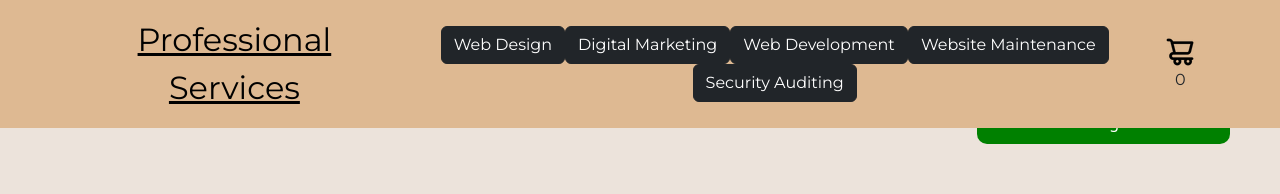
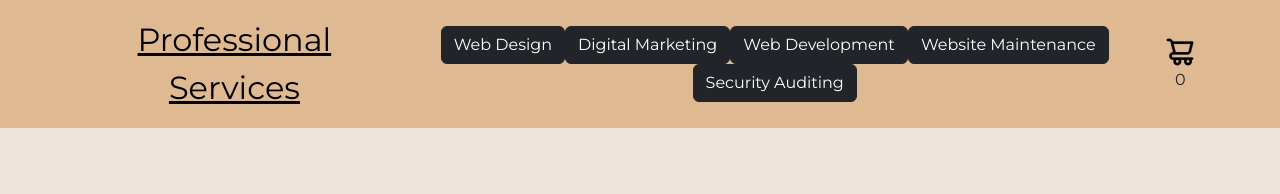
Before and after one commit to robfduarte/React_Entrega01, a React (Create React App) app: page / in a window 1280 px wide. Shown: the top 194 px of the page. Built offline with nearby package versions, Linux system fonts and the light colour scheme.

Commit message:
version 1 - Entrega Final

```diff
--- a/src/components/ItemListContainer/ItemListContainer.js
+++ b/src/components/ItemListContainer/ItemListContainer.js
@@ -1,6 +1,6 @@
 import './ItemListContainer.css'
 import { getServices, getServicesByCategory } from '../../asyncMock'
-import { useEffect, useState } from 'react'
+import { useEffect, useState} from 'react'
 import ItemList from '../ItemList/ItemList'
 import { useParams } from 'react-router-dom'
 import { faLessThan } from '@fortawesome/free-solid-svg-icons'
--- a/src/notification/NotificationService.js
+++ b/src/notification/NotificationService.js
@@ -11,6 +11,8 @@ export const Notification = ({ type, text}) => {
         borderRadius: 10
     }
 
+    if(!text) return
+
     return (
         <div style={notificationStyle}>
             {text}
@@ -23,17 +25,22 @@ const NotificationContext = createContext()
 export const NotificactionProvider = ({ children }) => {
     const [notificationData, setNotificationData] = useState({
         type: 'success',
-        text: 'This is a message from state'
+        text: ''
     })
 
     const setNotification = (type, text) => {
         setNotificationData({type, text})
+
+        setTimeout(() => {
+            setNotificationData({ type: 'success', text: ''})
+        }, 2000)
     }
 
 
     return (
         <NotificationContext.Provider value={{ setNotification }}>
-            <Notification {...notificationData} />
+            {/* {notificationData.text && <Notification {...notificationData} />} */}
+            <Notification {...notificationData}/>
             {children}
         </NotificationContext.Provider>
     )
```
